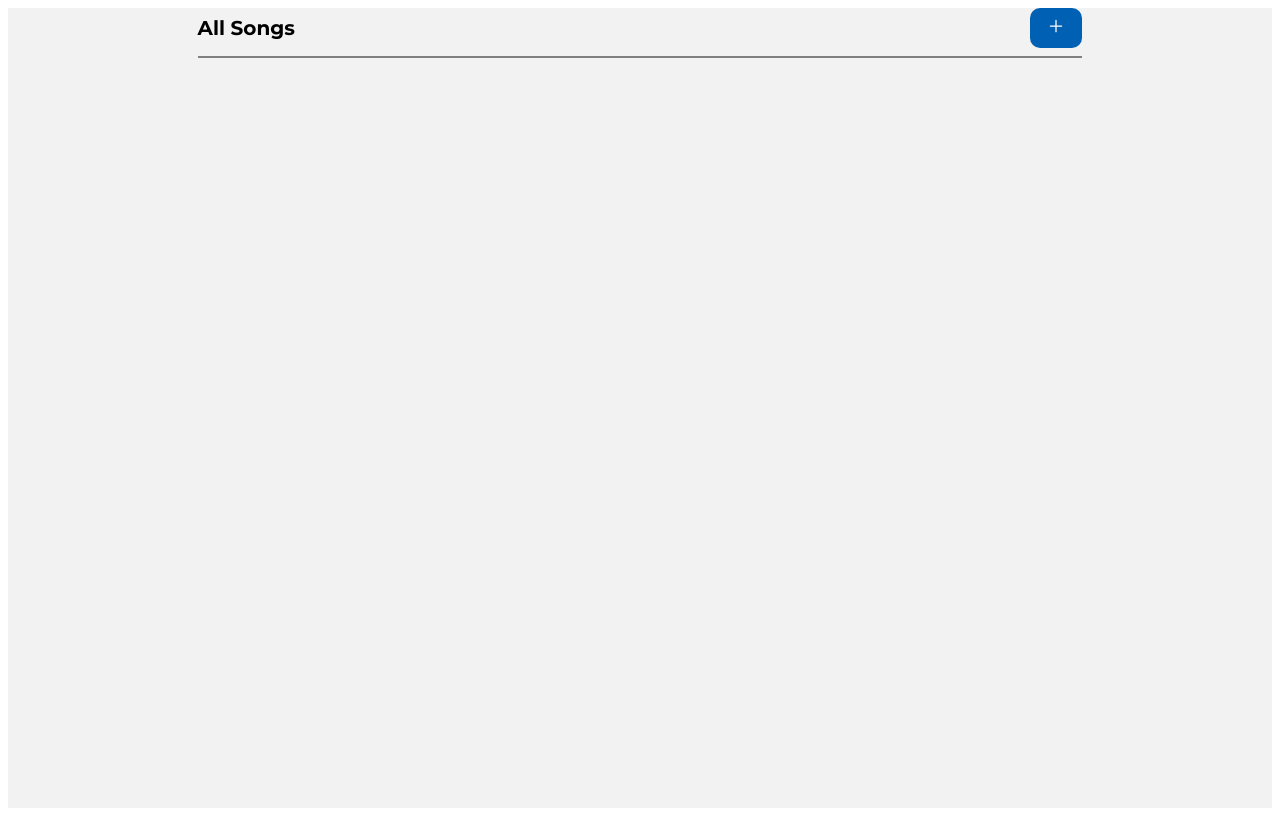
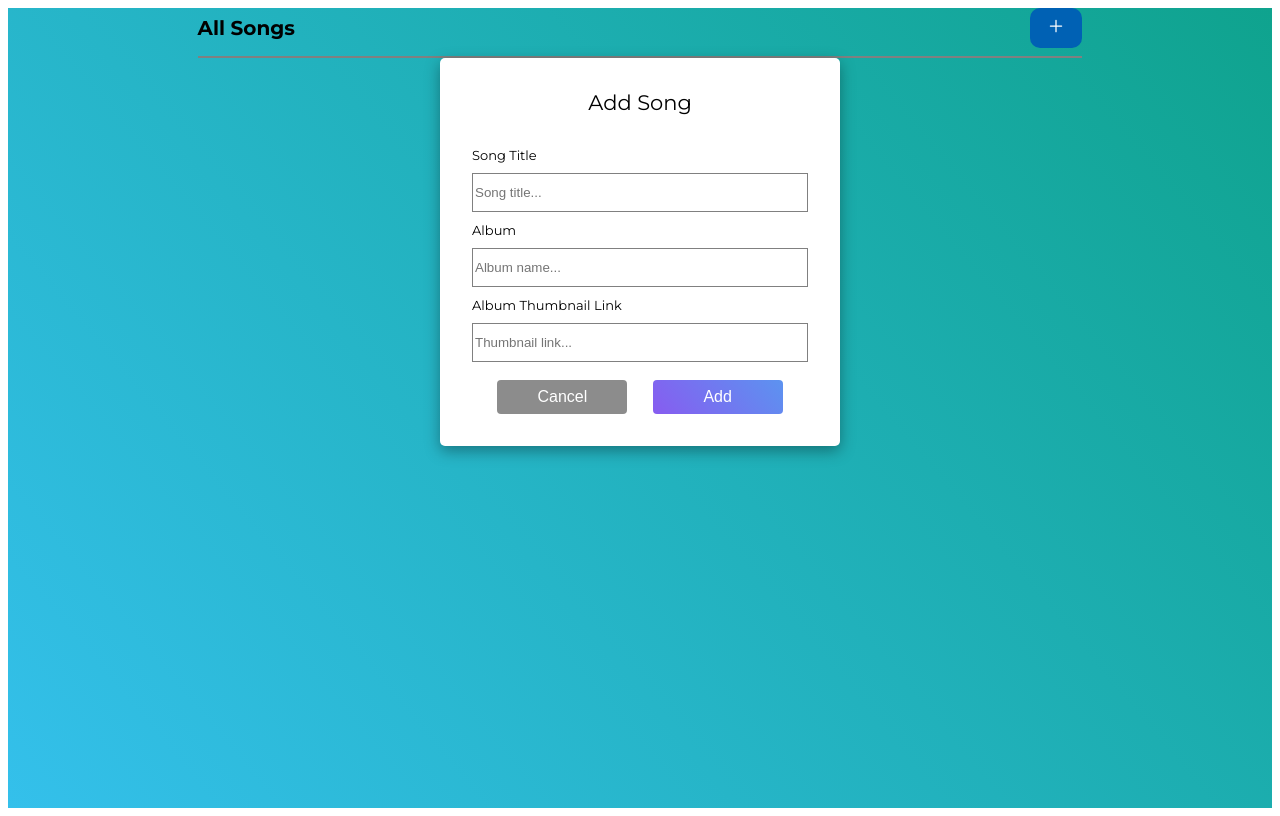
Before and after one commit to mathiaswakgari/test-project, a React (Vite) app: page /songs/add in a window 1280 px wide. Built offline with nearby package versions, Linux system fonts and the light colour scheme.

Commit message:
Build Form,  Changed Background Color

```diff
--- a/package.json
+++ b/package.json
@@ -10,6 +10,7 @@
     "preview": "vite preview"
   },
   "dependencies": {
+    "@emotion/css": "^11.11.2",
     "@emotion/react": "^11.11.3",
     "@reduxjs/toolkit": "^2.2.0",
     "react": "^18.2.0",
--- a/src/App.tsx
+++ b/src/App.tsx
@@ -5,6 +5,7 @@ import SongCard from "./components/SongCard";
 import { useSelector } from "react-redux";
 import { RootState } from "./state/store";
 import Song from "./models/song";
+import SongForm from "./components/SongForm";
 
 const App = () => {
   const songs = useSelector((state: RootState) => state.songs.songs);
@@ -13,7 +14,9 @@ const App = () => {
     <Flex
       alignItems={"center"}
       flexDirection={"column"}
-      backgroundColor={"#f2f2f2"}
+      css={{
+        backgroundImage: "linear-gradient(50deg, #34c0eb, #0fa38e)",
+      }}
       height={"100vh"}
       fontFamily={"Montserrat"}
     >
@@ -23,6 +26,7 @@ const App = () => {
           <SongCard key={song.albumTitle} />
         ))}
       </Flex>
+      <SongForm />
     </Flex>
   );
 };
--- /dev/null
+++ b/src/components/SongForm.tsx
@@ -0,0 +1,118 @@
+import { css } from "@emotion/css";
+import React from "react";
+import { Box, Button, Flex, Text } from "rebass";
+
+const SongForm = () => {
+  return (
+    <Flex
+      flexDirection={"column"}
+      minHeight={"220px"}
+      width={"400px"}
+      paddingX={4}
+      bg={"white"}
+      justifyContent={"space-evenly"}
+      alignItems={"center"}
+      css={{
+        boxShadow: "rgba(0, 0, 0, 0.35) 0px 5px 15px",
+        border: "none",
+        borderRadius: "5px",
+      }}
+    >
+      <Box marginY={4}>
+        <Text fontSize="21px">Add Song</Text>
+      </Box>
+      <Box width={"100%"} flexDirection={"column"} display={"flex"}>
+        <label
+          className={css`
+            padding-bottom: 10px;
+            font-size: 13px;
+          `}
+        >
+          Song Title
+        </label>
+        <input
+          className={css`
+            height: 35px;
+            border: 1px solid gray;
+            margin-bottom: 10px;
+            &:placeholder {
+              color: white;
+            }
+          `}
+          type="text"
+          placeholder="Song title..."
+        />
+      </Box>
+      <Box width={"100%"} flexDirection={"column"} display={"flex"}>
+        <label
+          className={css`
+            padding-bottom: 10px;
+            font-size: 13px;
+          `}
+        >
+          Album
+        </label>
+        <input
+          className={css`
+            height: 35px;
+            border: 1px solid gray;
+            margin-bottom: 10px;
+          `}
+          type="text"
+          placeholder="Album name..."
+        />
+      </Box>
+      <Box width={"100%"} flexDirection={"column"} display={"flex"}>
+        <label
+          className={css`
+            padding-bottom: 10px;
+            font-size: 13px;
+          `}
+        >
+          Album Thumbnail Link
+        </label>
+        <input
+          className={css`
+            height: 35px;
+            border: 1px solid gray;
+            margin-bottom: 10px;
+          `}
+          type="text"
+          placeholder="Thumbnail link..."
+        />
+      </Box>
+      <Flex marginBottom={4} justifyContent={"space-evenly"} width={"100%"}>
+        <Button
+          css={{
+            cursor: "pointer",
+            ":hover": {
+              scale: "1.05",
+            },
+            transitionDuration: "100ms",
+          }}
+          backgroundColor="#8c8c8c"
+          marginTop={2}
+          width={"130px"}
+        >
+          Cancel
+        </Button>
+        <Button
+          marginTop={2}
+          width={"130px"}
+          css={{
+            cursor: "pointer",
+            ":hover": {
+              scale: "1.05",
+            },
+            transitionDuration: "100ms",
+            backgroundImage: "linear-gradient(50deg, #875cf0,#5c93f0)",
+          }}
+        >
+          Add
+        </Button>
+      </Flex>
+    </Flex>
+  );
+};
+
+export default SongForm;
```
Also changed, not shown: 1 other file (tests, documents, lock files or other folders).
